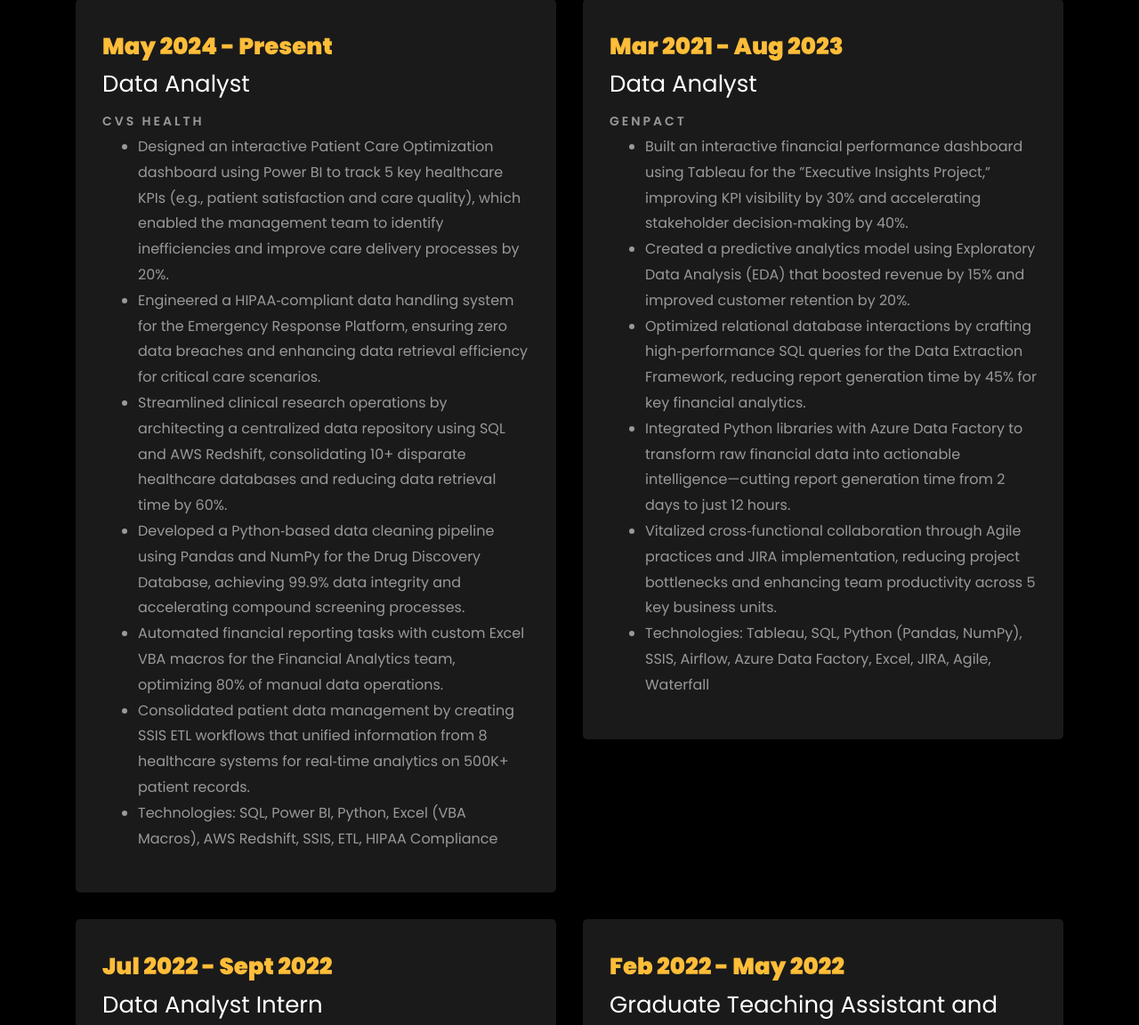
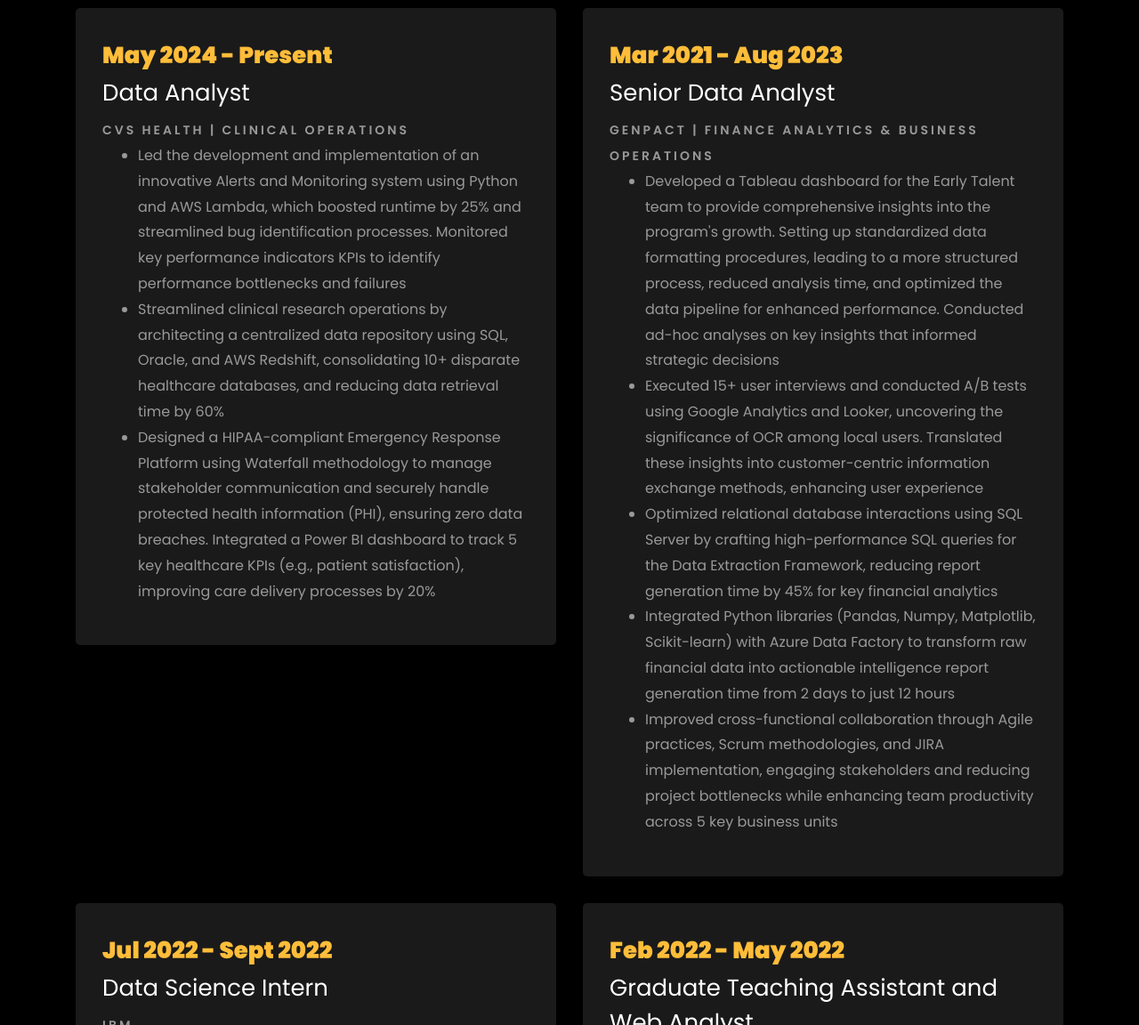
Before and after one commit to MananDesai1783/manandesai1783.github.io, a plain HTML site: page index.html in a window 1280 px wide. Shown: the part 2469-3621 px from the top of the page at 89% size. Drawn offline with Linux system fonts and the light colour scheme; files whose address does not match are found by name.

Commit message:
Update index.html

```diff
--- a/index.html
+++ b/index.html
@@ -291,13 +291,14 @@
 									cutting‐edge projects and my visa status makes me legally available for immediate full‐time employment.<br>
 									</p>
 								<ul class="about-info mt-4 px-md-0 px-10">
-									<li class="d-flex"><span>Visualization & Analytics Tools:</span> <span>Tableau, Power BI, Advanced Excel, Databricks</span></li>
+									<li class="d-flex"><span>Languages & Databases:</span> <span>SQL, Python, R Programming, SQL Server, MySQL, MS Access, PostgreSQL, Oracle, Git</span></li>
 									<!-- <li class="d-flex"><span>Domain:</span> <span>Retail, Ecommerce, BFSI &amp; Digital Marketing</span></li> -->
-									<li class="d-flex"><span>Database Management & Development Tools:</span> <span>MySQL, SQL Server, Oracle, Git, Docker, HIPAA Compliance</span></li>
-									<li class="d-flex"><span>Programming Languages:</span> <span>SQL, Python, R, PySpark</span></li>
-									<li class="d-flex"><span>Workflow Management & Data Integration:</span> <span>MS Visio, JIRA, SSIS, Airflow</span></li>
-									<li class="d-flex"><span>Cloud Platforms: </span> <span> Azure (ADLS Gen2, ADF), AWS (S3, EC2, Lambda, Athena, Redshift, SQS), Salesforce CRM</span></li>
-
+									<li class="d-flex"><span>Cloud Platforms:</span> <span>Microsoft Azure (ADLS Gen2, ADF), AWS (S3, EC2, Lambda, Athena, Redshift, SQS), Salesforce CRM</span></li>
+									<li class="d-flex"><span>Tools:</span> <span>Tableau, Power BI, Microsoft Excel, Hadoop, Spark, Docker, HIPAA Compliance, Google Data Studio, Snowflake, Looker</span></li>
+									<li class="d-flex"><span>Techniques:</span> <span>Data Visualization, Business Intelligence, ETL (Extract, Transform, Load), Data Warehousing, KPI’s Tracking, Data
+										Pipeline Automation, Data Modeling, Statistical Modeling, Google Analytics, DAX, Reporting Automation, EDA</span></li>
+									<li class="d-flex"><span>Project Management:</span> <span>Agile Methodologies (Scrum), Jira, Cross-Functional Collaboration, Stakeholder Management, Waterfall</span></li>
+									<li class="d-flex"><span>Certifications:</span> <span>AWS Data Analytics Certified, Tableau Desktop Specialist, Google Data Analytics Certified </span></li>
 								</ul>
 							</div>
 						</div>
@@ -346,23 +347,18 @@
 				    <div class="resume-wrap ftco-animate">
 					    <span class="date">May 2024 - Present</span>
 					    <h2>Data Analyst</h2>
-					    <span class="position">CVS Health</span>
+					    <span class="position">CVS Health | Clinical Operations</span>
 
 						    <ul>
-							    <li>Designed an interactive Patient Care Optimization dashboard using Power BI to track 5 key healthcare KPIs (e.g.,
-									patient satisfaction and care quality), which enabled the management team to identify inefficiencies and improve care
-									delivery processes by 20%.</li>
-							    <li>Engineered a HIPAA‐compliant data handling system for the Emergency Response Platform, ensuring zero data
-									breaches and enhancing data retrieval efficiency for critical care scenarios.</li>
-							    <li>Streamlined clinical research operations by architecting a centralized data repository using SQL and AWS Redshift,
-									consolidating 10+ disparate healthcare databases and reducing data retrieval time by 60%.</li>
-								<li>Developed a Python‐based data cleaning pipeline using Pandas and NumPy for the Drug Discovery Database,
-									achieving 99.9% data integrity and accelerating compound screening processes.</li>
-								<li>Automated financial reporting tasks with custom Excel VBA macros for the Financial Analytics team, optimizing 80% of
-									manual data operations.</li>
-								<li>Consolidated patient data management by creating SSIS ETL workflows that unified information from 8 healthcare
-									systems for real‐time analytics on 500K+ patient records.</li>
-								<li>Technologies: SQL, Power BI, Python, Excel (VBA Macros), AWS Redshift, SSIS, ETL, HIPAA Compliance</li>
+							    <li>Led the development and implementation of an innovative Alerts and Monitoring system using Python and AWS Lambda, which
+									boosted runtime by 25% and streamlined bug identification processes. Monitored key performance indicators KPIs to identify
+									performance bottlenecks and failures</li>
+							    <li>Streamlined clinical research operations by architecting a centralized data repository using SQL, Oracle, and AWS Redshift,
+									consolidating 10+ disparate healthcare databases, and reducing data retrieval time by 60%</li>
+							    <li>Designed a HIPAA-compliant Emergency Response Platform using Waterfall methodology to manage stakeholder communication
+									and securely handle protected health information (PHI), ensuring zero data breaches. Integrated a Power BI dashboard to track 5 key
+									healthcare KPIs (e.g., patient satisfaction), improving care delivery processes by 20%</li>
+
 							</ul>
 
 				    </div>
@@ -372,21 +368,22 @@
 			    <div class="col-md-6">
 					<div class="resume-wrap ftco-animate">
 						<span class="date">Mar 2021 - Aug 2023</span>
-						<h2>Data Analyst</h2>
-						<span class="position">GENPACT</span>
+						<h2>Senior Data Analyst</h2>
+						<span class="position">GENPACT | Finance Analytics & Business Operations</span>
 
 							<ul>
-								<li>Built an interactive financial performance dashboard using Tableau for the ”Executive Insights Project,” improving KPI
-									visibility by 30% and accelerating stakeholder decision‐making by 40%.</li>
-							    <li>Created a predictive analytics model using Exploratory Data Analysis (EDA) that boosted revenue by 15% and
-									improved customer retention by 20%.</li>
-								<li>Optimized relational database interactions by crafting high‐performance SQL queries for the Data Extraction
-									Framework, reducing report generation time by 45% for key financial analytics.</li>
-								<li>Integrated Python libraries with Azure Data Factory to transform raw financial data into actionable
-									intelligence—cutting report generation time from 2 days to just 12 hours.</li>
-								<li>Vitalized cross‐functional collaboration through Agile practices and JIRA implementation, reducing project bottlenecks
-									and enhancing team productivity across 5 key business units.</li>
-								<li>Technologies: Tableau, SQL, Python (Pandas, NumPy), SSIS, Airflow, Azure Data Factory, Excel, JIRA, Agile, Waterfall</li>
+								<li>Developed a Tableau dashboard for the Early Talent team to provide comprehensive insights into the program's growth. Setting up
+									standardized data formatting procedures, leading to a more structured process, reduced analysis time, and optimized the data pipeline
+									for enhanced performance. Conducted ad-hoc analyses on key insights that informed strategic decisions</li>
+							    <li>Executed 15+ user interviews and conducted A/B tests using Google Analytics and Looker, uncovering the significance of OCR
+									among local users. Translated these insights into customer-centric information exchange methods, enhancing user experience</li>
+								<li>Optimized relational database interactions using SQL Server by crafting high-performance SQL queries for the Data Extraction
+									Framework, reducing report generation time by 45% for key financial analytics</li>
+								<li>Integrated Python libraries (Pandas, Numpy, Matplotlib, Scikit-learn) with Azure Data Factory to transform raw financial data into
+									actionable intelligence report generation time from 2 days to just 12 hours</li>
+								<li>Improved cross-functional collaboration through Agile practices, Scrum methodologies, and JIRA implementation, engaging
+									stakeholders and reducing project bottlenecks while enhancing team productivity across 5 key business units</li>
+
 							</ul>
 
 					</div>
@@ -398,14 +395,14 @@
 		        <div class="col-md-6">
 			        <div class="resume-wrap ftco-animate">
 						<span class="date">Jul 2022 - Sept 2022</span>
-						<h2>Data Analyst Intern</h2>
+						<h2>Data Science Intern</h2>
 						<span class="position">IBM</span>
 							<ul>
-								<li>Applied Logistic Regression, KNN, and SVM to analyze customer purchase behavior—improving sales conversions by
-									25% through refined targeting strategies.</li>
-								<li>Synthesized insights from over 65 datasets using Python and SQL to uncover institutional buying trends that increased
-									repeat orders by 15%.</li>
-								<li>Technologies: SVM,KNN, Logistic Regression, SQL, A/B Testing, Advanced Excel, Python</li>
+								<li>Increased average chat duration by 20% through user-centric interface design in Figma and enhanced user satisfaction by 35% with
+									data-driven dashboards in PowerBI, identifying key areas for product improvement</li>
+								<li>Incorporated advanced SQL queries on large datasets (1.2M+ records) to design comprehensive dashboards for KPI tracking,
+									performance optimization, and strategic decision-making by leveraging Google Data Studio</li>
+
 							</ul>
 					</div>
 
@@ -447,7 +444,7 @@
     					<span class="date">Sept 2023 - Dec 2024</span>
     					<h2>Master of Science in Data Science</h2>
     					<span class="position">Rutgers University</span>
-    					<p class="mt-4">Grade: 3.9/4</p>
+    					<p class="mt-4">Grade: 3.89/4</p>
     				</div>
     			</div>
 
@@ -466,7 +463,7 @@
 
     		<div class="row justify-content-center mt-5">
     			<div class="col-md-6 text-center ftco-animate">
-    				<p><a href="https://drive.google.com/file/d/1V1SyRXz9PHExukOZFoYXx5LNUcolR0oX/view?usp=sharing" class="btn btn-primary py-4 px-5">Download CV</a></p>
+    				<p><a href="https://drive.google.com/file/d/1uv79PKCkhULBzQLZMDaxEdtgvY1IXMWy/view?usp=sharing" class="btn btn-primary py-4 px-5">Download CV</a></p>
     			</div>
     		</div>
     	</div>
@@ -642,7 +639,7 @@
           			<span class="icon-map-signs"></span>
           		</div>
           		<h3 class="mb-4">Address</h3>
-	            <p>New York, USA</p>
+	            <p>New Jersey, USA</p>
 	          </div>
           </div>
           <div class="col-md-6 col-lg-3 d-flex ftco-animate">
@@ -669,7 +666,7 @@
           			<span class="icon-globe"></span>
           		</div>
           		<h3 class="mb-4">Download Resume</h3>
-	            <p><a href="https://drive.google.com/file/d/1V1SyRXz9PHExukOZFoYXx5LNUcolR0oX/view?usp=sharing">Resume</a></p>
+	            <p><a href="https://drive.google.com/file/d/1uv79PKCkhULBzQLZMDaxEdtgvY1IXMWy/view?usp=sharing">Resume</a></p>
 	          </div>
           </div>
 
```
